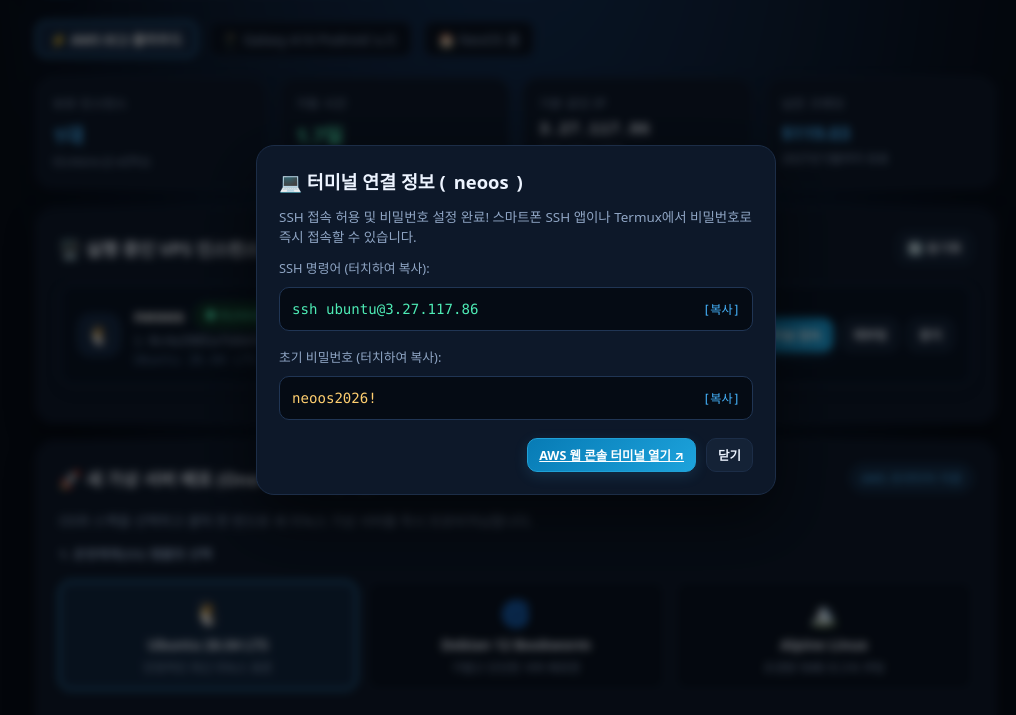
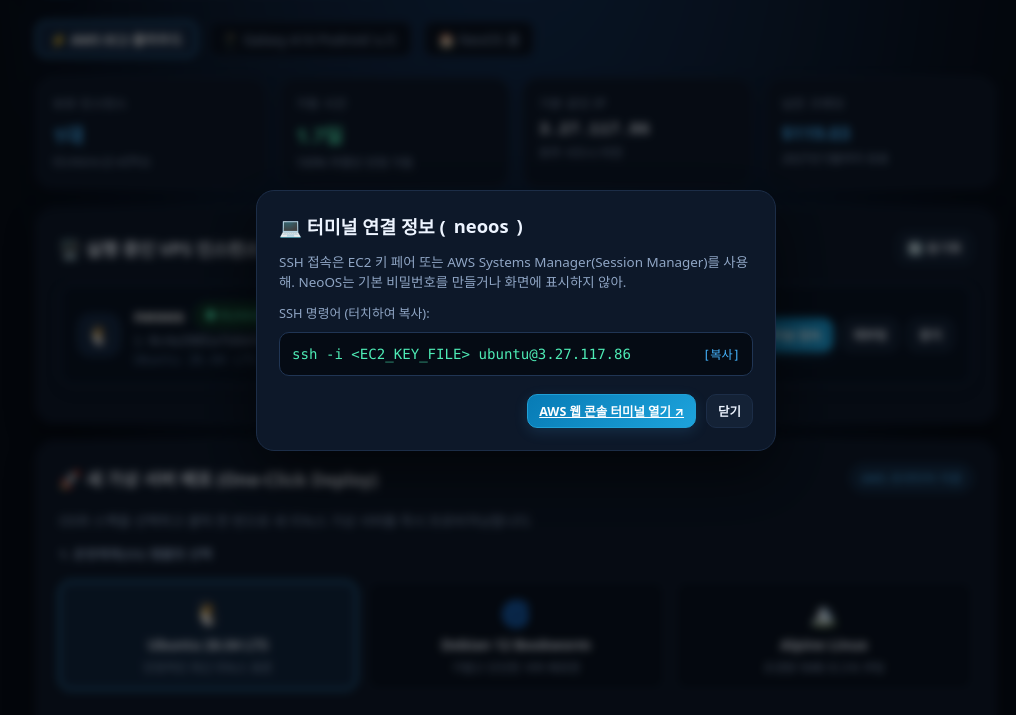
Before and after one commit to gw140427-rgb/Neoos-2, a plain HTML site: page docs/vps/aws.html in a window 1280 px wide. Both pictures are taken after a click on the button "터미널 접속". Shown: the part 80-795 px from the top of the page, without its empty margins (124-1140 px from the left). Drawn offline with Linux system fonts and the light colour scheme; no server answers.

Commit message:
security: remove shared SSH password from cloud console

```diff
--- a/docs/vps/aws.html
+++ b/docs/vps/aws.html
@@ -234,7 +234,7 @@ input:focus,select:focus{border-color:var(--blue);box-shadow:0 0 0 3px var(--blu
   <div class="modal-box">
     <h3>💻 터미널 연결 정보 (<span id="modal-inst-name">neoos</span>)</h3>
     <p style="font-size:.84rem;color:var(--muted);margin:0 0 12px">
-      SSH 접속 허용 및 비밀번호 설정 완료! 스마트폰 SSH 앱이나 Termux에서 비밀번호로 즉시 접속할 수 있습니다.
+      SSH 접속은 EC2 키 페어 또는 AWS Systems Manager(Session Manager)를 사용해. NeoOS는 기본 비밀번호를 만들거나 화면에 표시하지 않아.
     </p>
 
     <div style="font-size:.8rem;color:var(--muted);margin-bottom:4px">SSH 명령어 (터치하여 복사):</div>
@@ -243,11 +243,6 @@ input:focus,select:focus{border-color:var(--blue);box-shadow:0 0 0 3px var(--blu
       <span style="font-size:.76rem;color:var(--blue)">[복사]</span>
     </div>
 
-    <div style="font-size:.8rem;color:var(--muted);margin-bottom:4px">초기 비밀번호 (터치하여 복사):</div>
-    <div class="code-box" onclick="copyPassword()" style="cursor:pointer;color:var(--amber)">
-      <span id="ssh-pwd-text">neoos2026!</span>
-      <span style="font-size:.76rem;color:var(--blue)">[복사]</span>
-    </div>
 
     <div style="display:flex;gap:10px;justify-content:flex-end;margin-top:18px">
       <a class="btn primary sm" id="aws-session-link" href="https://141216315429-vtbzd6ri.ap-southeast-2.console.aws.amazon.com/systems-manager/session-manager/i-0c4a3985afb8d417b?region=ap-southeast-2#:" target="_blank" rel="noopener">AWS 웹 콘솔 터미널 열기 ↗</a>
@@ -319,7 +314,7 @@ function renderInstances() {
     let actionButtons = '';
     if (inst.state === 'running') {
       actionButtons = `
-        <button class="btn primary sm" onclick="openTerminal('${inst.name}', '${inst.ip}')" type="button">터미널 접속</button>
+        <button class="btn primary sm" onclick="openTerminal('${inst.name}', '${inst.ip}', '${inst.id}')" type="button">터미널 접속</button>
         <button class="btn sm" onclick="rebootInstance(${idx})" type="button">재부팅</button>
         <button class="btn sm" onclick="stopInstance(${idx})" type="button">중지</button>
       `;
@@ -359,9 +354,13 @@ function selectOs(el, os) {
   log(`OS 템플릿 선택: ${os.toUpperCase()}`);
 }
 
-function openTerminal(name, ip) {
+function openTerminal(name, ip, instanceId) {
+  const inst = instances.find(item => item.id === instanceId);
+  const user = inst && /debian/i.test(inst.os || '') ? 'admin' : 'ubuntu';
+  const region = String(inst && inst.region || 'ap-southeast-2').match(/ap-[a-z]+-[0-9]+/)?.[0] || 'ap-southeast-2';
   $('modal-inst-name').textContent = name;
-  $('ssh-cmd-text').textContent = `ssh ubuntu@${ip}`;
+  $('ssh-cmd-text').textContent = `ssh -i <EC2_KEY_FILE> ${user}@${ip}`;
+  $('aws-session-link').href = `https://141216315429-vtbzd6ri.ap-southeast-2.console.aws.amazon.com/systems-manager/session-manager/${instanceId}?region=${region}#:`;
   $('term-modal').style.display = 'grid';
   log(`터미널 접속 모달 열림: ${name} (${ip})`);
 }
@@ -381,16 +380,6 @@ function copySshCmd() {
   }
 }
 
-function copyPassword() {
-  const text = $('ssh-pwd-text').textContent;
-  if (navigator.clipboard && navigator.clipboard.writeText) {
-    navigator.clipboard.writeText(text).then(() => {
-      alert(`비밀번호가 복사되었습니다:\n\n${text}`);
-    });
-  } else {
-    alert(`비밀번호:\n\n${text}`);
-  }
-}
 
 async function syncInstances(silent = false) {
   const customUrl = localStorage.getItem('neoos_custom_url');
```
